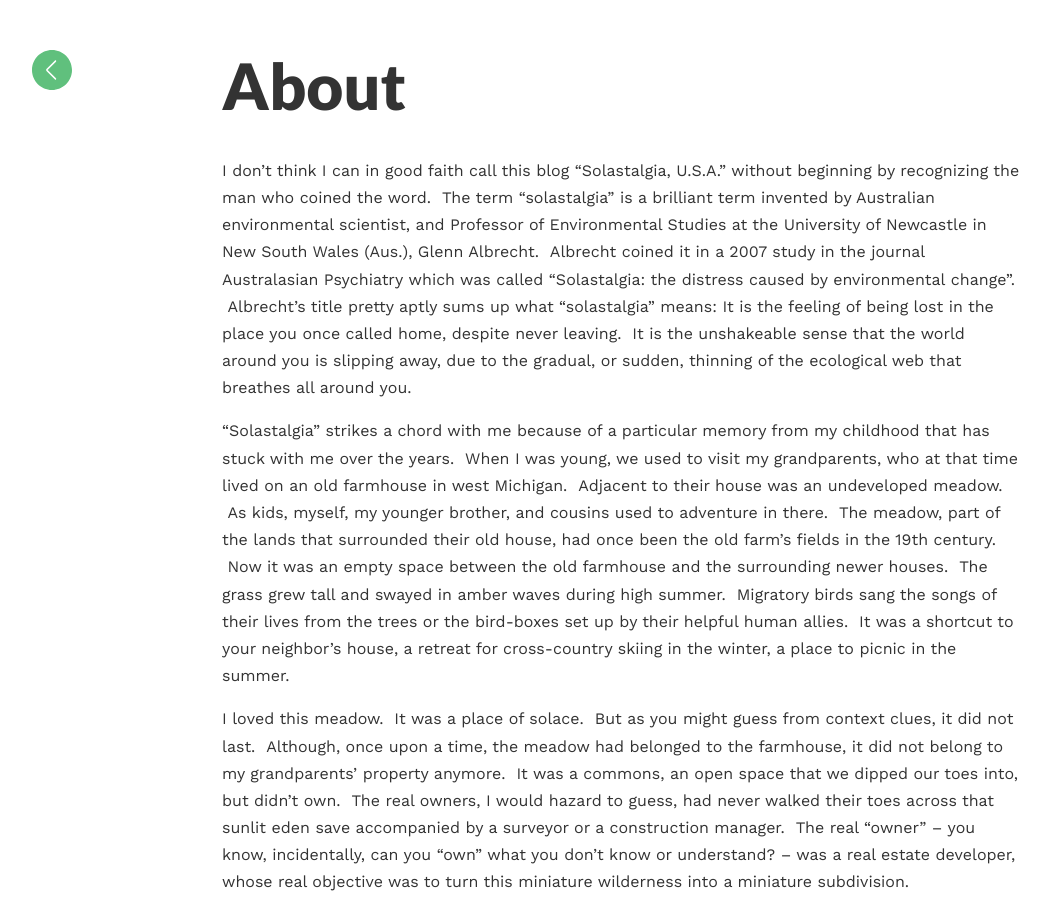
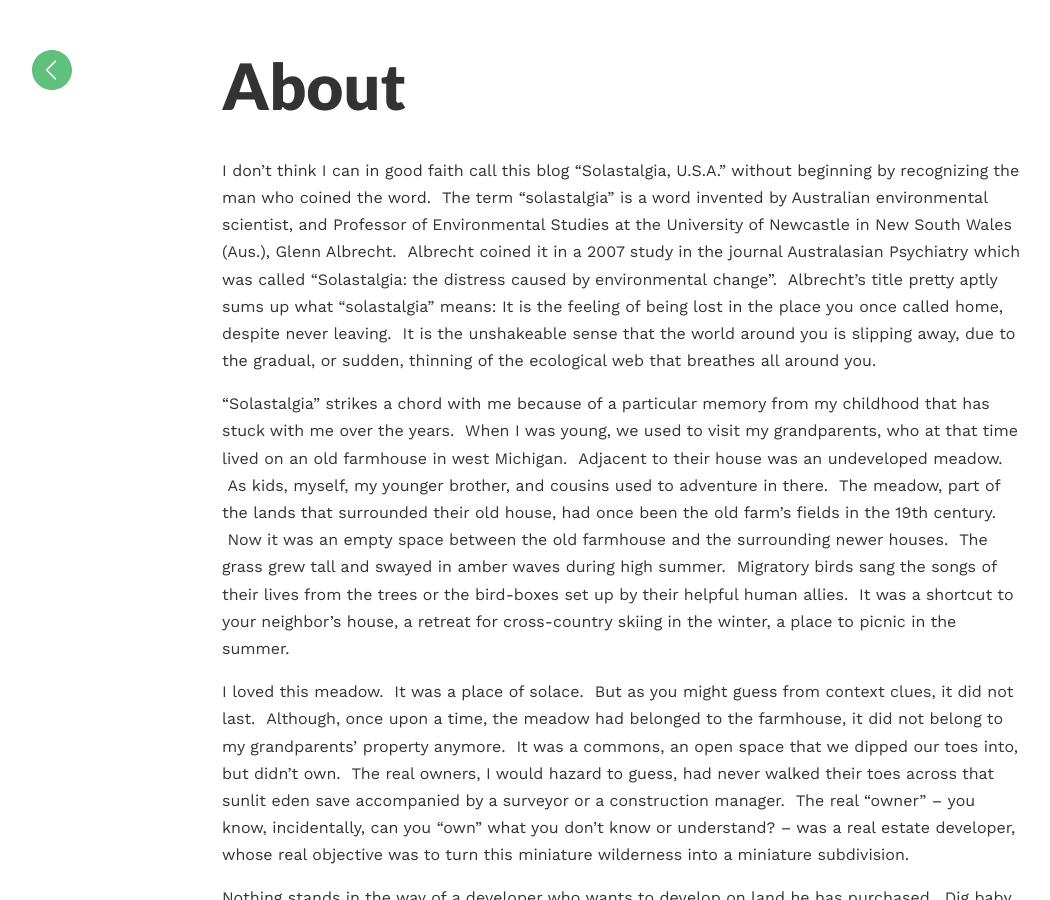
Before and after one commit to SolastalgiaUSA/solastalgiausa.github.io, a Jekyll site: the page built from about.md, in a window 1280 px wide and 900 px high. Shown: the whole window, without its empty margins (18-1068 px from the left). Built offline with Jekyll 4.4.1, drawn with Linux system fonts in a browser that asks for light colours.

Commit message:
minor word change

```diff
--- a/about.md
+++ b/about.md
@@ -4,7 +4,7 @@
 permalink: /about/
 ---
 
-I don’t think I can in good faith call this blog “Solastalgia, U.S.A.” without beginning by recognizing the man who coined the word.  The term “solastalgia” is a brilliant term invented by Australian environmental scientist, and Professor of Environmental Studies at the University of Newcastle in New South Wales (Aus.), Glenn Albrecht.  Albrecht coined it in a 2007 study in the journal Australasian Psychiatry which was called “Solastalgia: the distress caused by environmental change”.  Albrecht’s title pretty aptly sums up what “solastalgia” means: It is the feeling of being lost in the place you once called home, despite never leaving.  It is the unshakeable sense that the world around you is slipping away, due to the gradual, or sudden, thinning of the ecological web that breathes all around you.
+I don’t think I can in good faith call this blog “Solastalgia, U.S.A.” without beginning by recognizing the man who coined the word.  The term “solastalgia” is a word invented by Australian environmental scientist, and Professor of Environmental Studies at the University of Newcastle in New South Wales (Aus.), Glenn Albrecht.  Albrecht coined it in a 2007 study in the journal Australasian Psychiatry which was called “Solastalgia: the distress caused by environmental change”.  Albrecht’s title pretty aptly sums up what “solastalgia” means: It is the feeling of being lost in the place you once called home, despite never leaving.  It is the unshakeable sense that the world around you is slipping away, due to the gradual, or sudden, thinning of the ecological web that breathes all around you.
 
 “Solastalgia” strikes a chord with me because of a particular memory from my childhood that has stuck with me over the years.  When I was young, we used to visit my grandparents, who at that time lived on an old farmhouse in west Michigan.  Adjacent to their house was an undeveloped meadow.  As kids, myself, my younger brother, and cousins used to adventure in there.  The meadow, part of the lands that surrounded their old house, had once been the old farm’s fields in the 19th century.  Now it was an empty space between the old farmhouse and the surrounding newer houses.  The grass grew tall and swayed in amber waves during high summer.  Migratory birds sang the songs of their lives from the trees or the bird-boxes set up by their helpful human allies.  It was a shortcut to your neighbor’s house, a retreat for cross-country skiing in the winter, a place to picnic in the summer.
 
```
